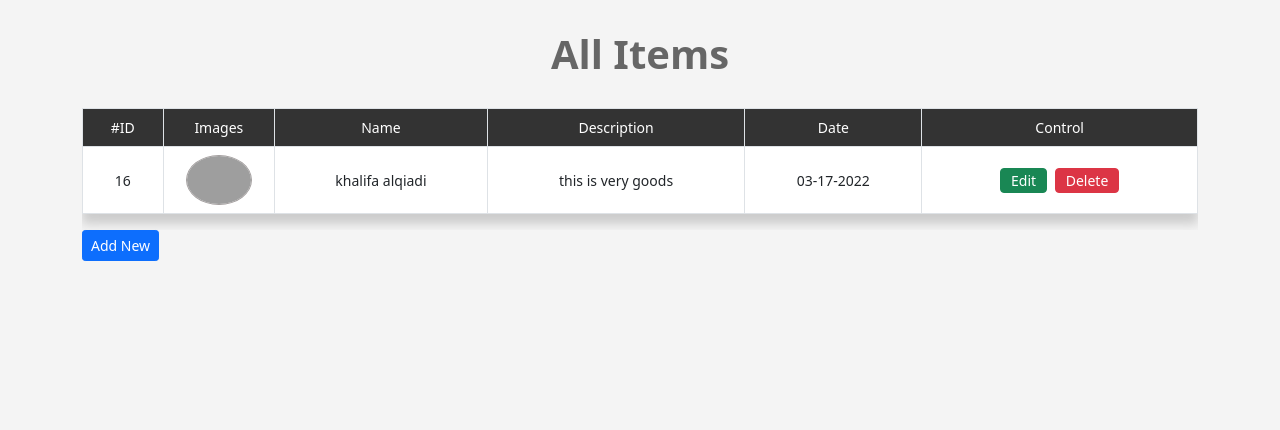
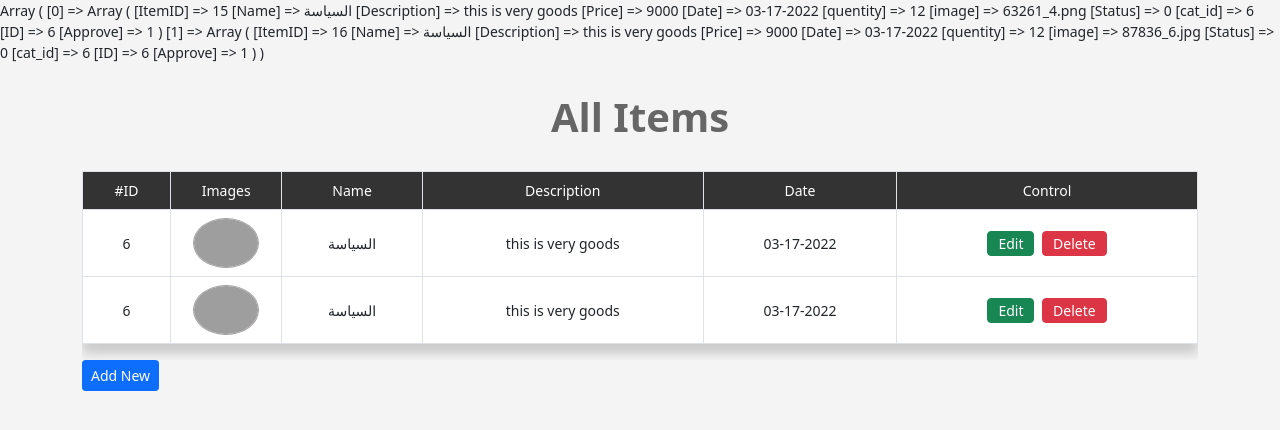
Before and after one commit to Khalifa-Alqiadi/pdo1, a PHP site: page /index.php in a window 1280 px wide. Shown: the top 430 px of the page. Run offline with PHP 8.4, Linux system fonts and the light colour scheme; data comes from the database, SQL or seed files in the repository; grey boxes are pictures that could not be loaded.

Commit message:
commit init

```diff
--- a/db.php
+++ b/db.php
@@ -2,7 +2,7 @@
 class DB{
 	private static $instance = null;
 	private $dbh = null,
-			$table, $columns, $sql, $bindValues,
+			$table, $columns = [], $sql, $bindValues, $join,
 			$where, $orWhere, $whereCount=0, $isOrWhere = false,
 			$rowCount=0, $limit, $orderBy, $lastIDInserted = 0;
 
@@ -45,6 +45,7 @@ class DB{
 		$this->columns = null;
 		$this->sql = null;
 		$this->bindValues = null;
+		$this->join = null;
 		$this->limit = null;
 		$this->orderBy = null;
 		$this->where = null;
@@ -242,15 +243,28 @@ class DB{
 	public function select($columns){
 		$columns = explode(',', $columns);
 		foreach ($columns as $key => $column) {
-			$columns[$key] = trim($column);
+			$columns[$key] = $column;
 		}
 
 		$columns = implode('`, `', $columns);
-
-
-		$this->columns = "`{$columns}`";
+		$this->columns = `[$columns]`;
 		return $this;
 	}
+	// public function select(string ...$column_name)
+    // {
+    //     $this->columns = $column_name;
+    //     return $this;
+    // }
+	// public function join($join, $on){
+
+	// 	$this->join = "items.*, categories.ID AS name FORM $this->table JOIN $join ON $on";
+	// 	return $this;
+	// }
+	public function join(string $table_name, $FK, $PK):DB
+    {
+        $this->join = " JOIN  $table_name  ON  $FK  =  $PK";
+        return $this;
+    }
 
 	public function where(){
 		if ($this->whereCount == 0) {
@@ -363,6 +377,9 @@ class DB{
 		if ($this->where !== null) {
 			$this->sql .= $this->where;
 		}
+		if ($this->join !== null) {
+			$this->sql .= $this->join;
+		}
 
 		if ($this->orderBy !== null) {
 			$this->sql .= $this->orderBy;
--- a/index.php
+++ b/index.php
@@ -9,7 +9,11 @@
     if($do == 'Manage'){
         // echo $db->getSQL();
 
-        $query = $db->table('items')->orderBy("ItemID", "DESC")->limit(1)->get();
+        $query = $db->table('items')->select("categories.ID", "items.*")
+        ->join("categories", "categories.ID", "items.cat_id")
+        ->get();
+
+        print_r($query);
 
             // $user = $pdoStatement->fetchAll(\PDO::FETCH_ASSOC);
         // $where = $database->where("ItemID", "=", "6");
@@ -31,7 +35,7 @@
                         foreach($query as $row){
 
                             echo "<tr>" .
-                                    "<td>" . $row['ItemID'] .
+                                    "<td>" . $row['ID'] .
                                     "</td><td class='avatar-img'>";
                                     echo "<img src='upload/images/" . $row['image'] ."' alt=''>";
                                     echo "</td><td>" . $row['Name'] .
```
